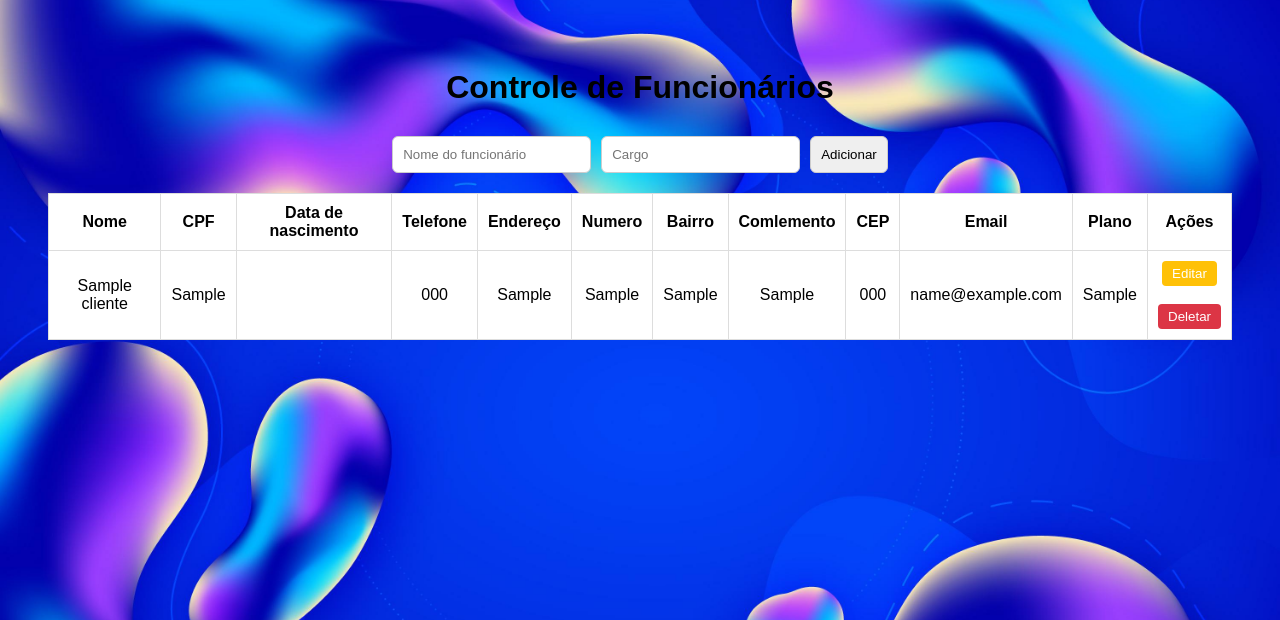
After one commit to WillamsKennedy/Inter-3NA, a PHP site: page /areaFuncionario2.php in a window 1280 px wide. The commit adds this page. Shown: the top 620 px of the page. Run offline with PHP 8.4, Linux system fonts and the light colour scheme; the visitor is signed in with stand-in values (Sample User, id 1); tables that the repository leaves empty or names only in its code hold one stand-in row (values such as "Sample post").

Commit message:
0.0.4
Ajsute de login cliente e funcionario

```diff
--- /dev/null
+++ b/areaFuncionario2.php
@@ -0,0 +1,138 @@
+<?php
+        session_start();
+        include('funcoes.php');
+
+
+        if (!isset($_SESSION['logado']) || $_SESSION['logado'] !== true) {
+            header('Location: loginCliente.php');
+            exit;
+        }
+    ?>
+
+<!DOCTYPE html>
+<html lang="pt-BR">
+<head>
+  <meta charset="UTF-8">
+  <title>Controle de Funcionários</title>
+  <style>
+    body {
+      font-family: Arial, sans-serif;
+      background-image: url(img/3.jpg);
+      background-position: center;
+      background-size: cover;
+      background-attachment: fixed;
+      background-repeat: no-repeat;
+      padding: 40px;
+    }
+
+    h1 {
+      text-align: center;
+      margin-bottom: 30px;
+    }
+
+    .form {
+      display: flex;
+      gap: 10px;
+      justify-content: center;
+      margin-bottom: 20px;
+    }
+
+    input, button {
+      padding: 10px;
+      border: 1px solid #ccc;
+      border-radius: 6px;
+    }
+
+    table {
+      width: 100%;
+      border-collapse: collapse;
+      background: #fff;
+    }
+
+    th, td {
+      padding: 10px;
+      border: 1px solid #ddd;
+      text-align: center;
+    }
+
+    .btn {
+      padding: 5px 10px;
+      border: none;
+      border-radius: 4px;
+      cursor: pointer;
+    }
+
+    .edit {
+      background: #ffc107;
+      color: #fff;
+    }
+
+    .delete {
+      background: #dc3545;
+      color: #fff;
+    }
+  </style>
+</head>
+<body>
+
+  <h1>Controle de Funcionários</h1>
+
+  <div class="form">
+    <input type="text" id="nome" placeholder="Nome do funcionário">
+    <input type="text" id="cargo" placeholder="Cargo">
+    <button onclick="adicionarFuncionario()">Adicionar</button>
+  </div>
+
+  <table id="tabela">
+    <thead>
+      <tr>
+        <th>Nome</th>
+        <th>CPF</th>
+        <th>Data de nascimento</th>
+        <th>Telefone</th>
+        <th>Endereço</th>
+        <th>Numero</th>
+        <th>Bairro</th>
+        <th>Comlemento</th>
+        <th>CEP</th>
+        <th>Email</th>
+        <th>Plano</th>
+        <th>Ações</th>
+      </tr>
+      <?php
+        $usuarios = verificartudoBd();
+        if (!empty($usuarios)): ?>
+          <?php foreach ($usuarios as $usuario): ?>
+              <tr>
+                  <td><?= htmlspecialchars($usuario['nome'] ?? '') ?></td>
+                  <td><?= htmlspecialchars($usuario['cpf'] ?? '') ?></td>
+                  <td><?= htmlspecialchars($usuario['nascimento'] ?? '') ?></td>
+                  <td><?= htmlspecialchars($usuario['telefone'] ?? '') ?></td>
+                  <td><?= htmlspecialchars($usuario['endereco'] ?? '') ?></td>
+                  <td><?= htmlspecialchars($usuario['numero'] ?? '') ?></td>
+                  <td><?= htmlspecialchars($usuario['bairro'] ?? '') ?></td>
+                  <td><?= htmlspecialchars($usuario['complemento'] ?? '') ?></td>
+                  <td><?= htmlspecialchars($usuario['cep'] ?? '') ?></td>
+                  <td><?= htmlspecialchars($usuario['email'] ?? '') ?></td>
+                  <td><?= htmlspecialchars($usuario['plano'] ?? '') ?></td>
+                  <td>
+                  <button class="btn edit" onclick="">Editar</button><br><br>
+                  <button class="btn delete" onclick="">Deletar</button>
+                  </td>
+
+              </tr>
+          <?php endforeach; ?>
+      <?php else: ?>
+          <tr>
+              <td colspan="4">Nenhum usuário encontrado</td>
+          </tr>
+      <?php endif; ?>
+
+    </thead>
+    <tbody id="lista">
+      <!-- Funcionários serão inseridos aqui -->
+    </tbody>
+  </table>
+
+</body>
+</html>
--- a/funcoes.php
+++ b/funcoes.php
@@ -66,4 +66,35 @@
 
         return $stmt->fetch(PDO::FETCH_ASSOC);
     }
+
+    function verificarTudoBd() {
+        require('conexaobd.php');
+
+        try {
+
+            $stmt = $pdo->query("SELECT idClientes, nome, cpf, dataNascimento, endereco, numero, bairro, complemento, cep, telefone, email, plano FROM clientes");
+
+            return $stmt->fetchAll(PDO::FETCH_ASSOC);
+        } catch (PDOException $e) {
+            error_log("Erro ao buscar usuários: " . $e->getMessage());
+            return [];
+        }
+        /*
+        $sql = "SELECT DISTINCT * FROM clientes WHERE nome LIKE '%w%'";
+        $stmt = $pdo->prepare($sql);
+        //$stmt->bindParam(':cpf', $cpfUsuario, PDO::PARAM_STR);
+        $stmt->execute();
+
+        return $stmt->fetch(PDO::FETCH_ASSOC);
+        */
+    }
+
+    function verificarFuncionario($cpfFuncionario) {
+        require('conexaobd.php');
+        $stmt = $pdo->prepare("SELECT  idFuncionario, cpf, nome, senha, cargo FROM funcionarios WHERE cpf = ?");
+        $stmt->execute([$cpfFuncionario]);
+        return $stmt->fetch();
+    }
+
+
 ?>
```
Also changed, not shown: apagar.php (added, +8 -0 lines), areaFuncionario.php (added, +165 -0 lines), cadastroConfirmacao.php (+0 -56 lines), index.php (+15 -1 lines), login.php (+27 -0 lines).
